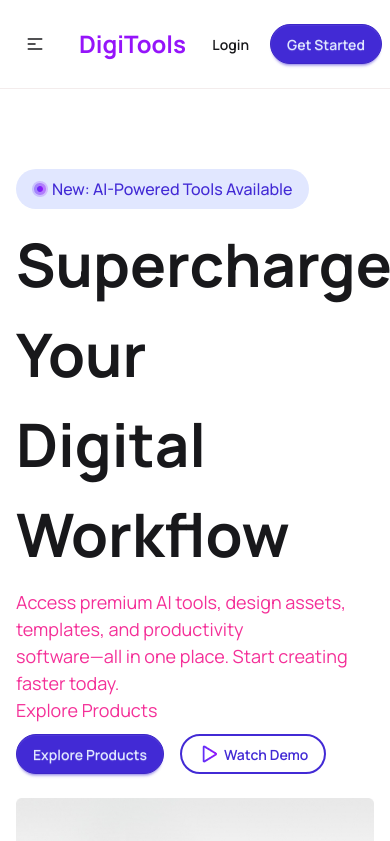
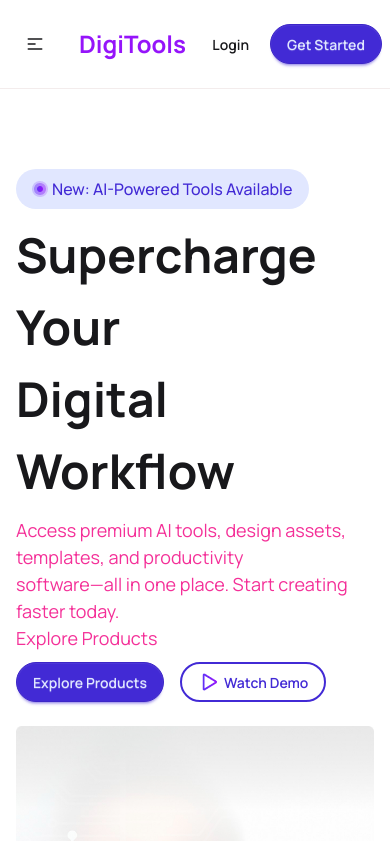
Before and after one commit to tonmoy-y/B13-A6, a React (Vite) app: page / in a window 390 px wide. Shown: the top 841 px of the page. Built offline with nearby package versions, Linux system fonts and the light colour scheme.

Commit message:
update font

```diff
--- a/src/Components/HeroBanner/HeroBanner.jsx
+++ b/src/Components/HeroBanner/HeroBanner.jsx
@@ -9,7 +9,7 @@ const HeroBanner = () => {
             <div className='flex flex-col lg:flex-row mx-auto justify-around gap-6'>
                 <div className='mx-auto space-y-2.5 flex flex-col items-start justify-center'>
                     <div className='bg-[#E1E7FF] flex items-center gap-1 px-4 py-2 rounded-full'> <img src={Dot} alt="" className='h-4 w-4'/> <p className='text-primary font-medium'> New: AI-Powered Tools Available </p></div>
-                    <h1 className='font-bold text-6xl/normal '>
+                    <h1 className='font-bold text-5xl/normal md:text-6xl/normal '>
                         Supercharge Your <br /> Digital Workflow
                     </h1>
                     <p className='text-secondary text-lg/normal'>Access premium AI tools, design assets, templates, and productivity <br />
```
